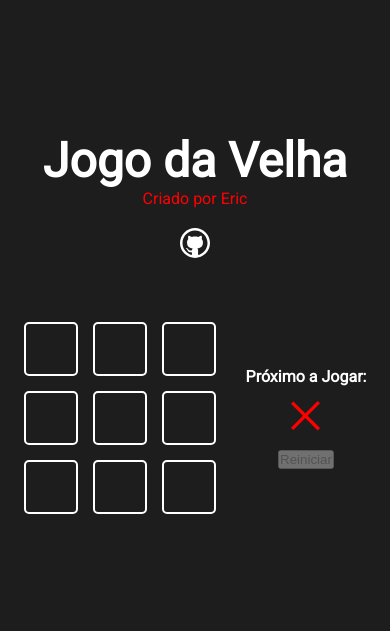
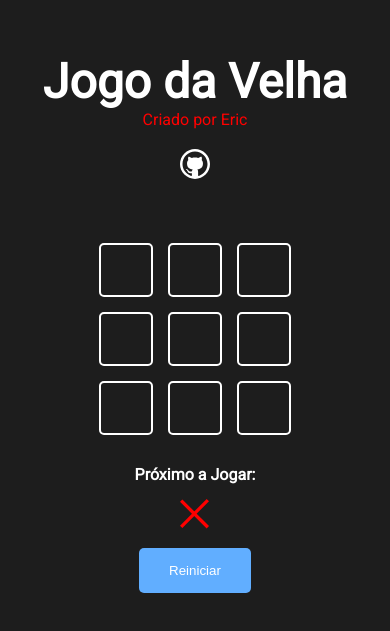
Before and after one commit to EricAG9/react-jogo-da-velha, a Next.js app: page / in a window 390 px wide. Shown: the part 119-750 px from the top of the page. Built offline with nearby package versions, Linux system fonts and the light colour scheme.

Commit message:
responsividade

```diff
--- a/src/componentes/Game/Game.module.css
+++ b/src/componentes/Game/Game.module.css
@@ -9,3 +9,9 @@
     gap: 30px;
     align-items: center;
 }
+
+@media screen and (max-width: 425px) {
+    .gameContent{
+        flex-direction: column;
+    }
+}
--- a/src/componentes/button/Button.jsx
+++ b/src/componentes/button/Button.jsx
@@ -1,6 +1,8 @@
+import styles from "./Button.module.css"
+
 function Button ({children, onClick, disabled}) {
     return (
-        <button
+        <button className={styles.button}
             onClick={onClick}
             disabled={disabled}
             >{children}</button>
--- /dev/null
+++ b/src/componentes/button/Button.module.css
@@ -0,0 +1,13 @@
+.button{
+    padding: 15px 30px;
+    border-radius: 5px;
+    cursor: pointer;
+    border: none;
+    background-color: #007bff;
+    color: white;
+}
+
+.button:disabled{
+    cursor: default;
+    background-color: #61aeff;
+}
--- a/src/componentes/gameInfo/GameInfo.module.css
+++ b/src/componentes/gameInfo/GameInfo.module.css
@@ -3,4 +3,5 @@
     align-items: center;
     flex-direction: column;
     gap: 15px;
+    min-width: 170px;
 }
```
